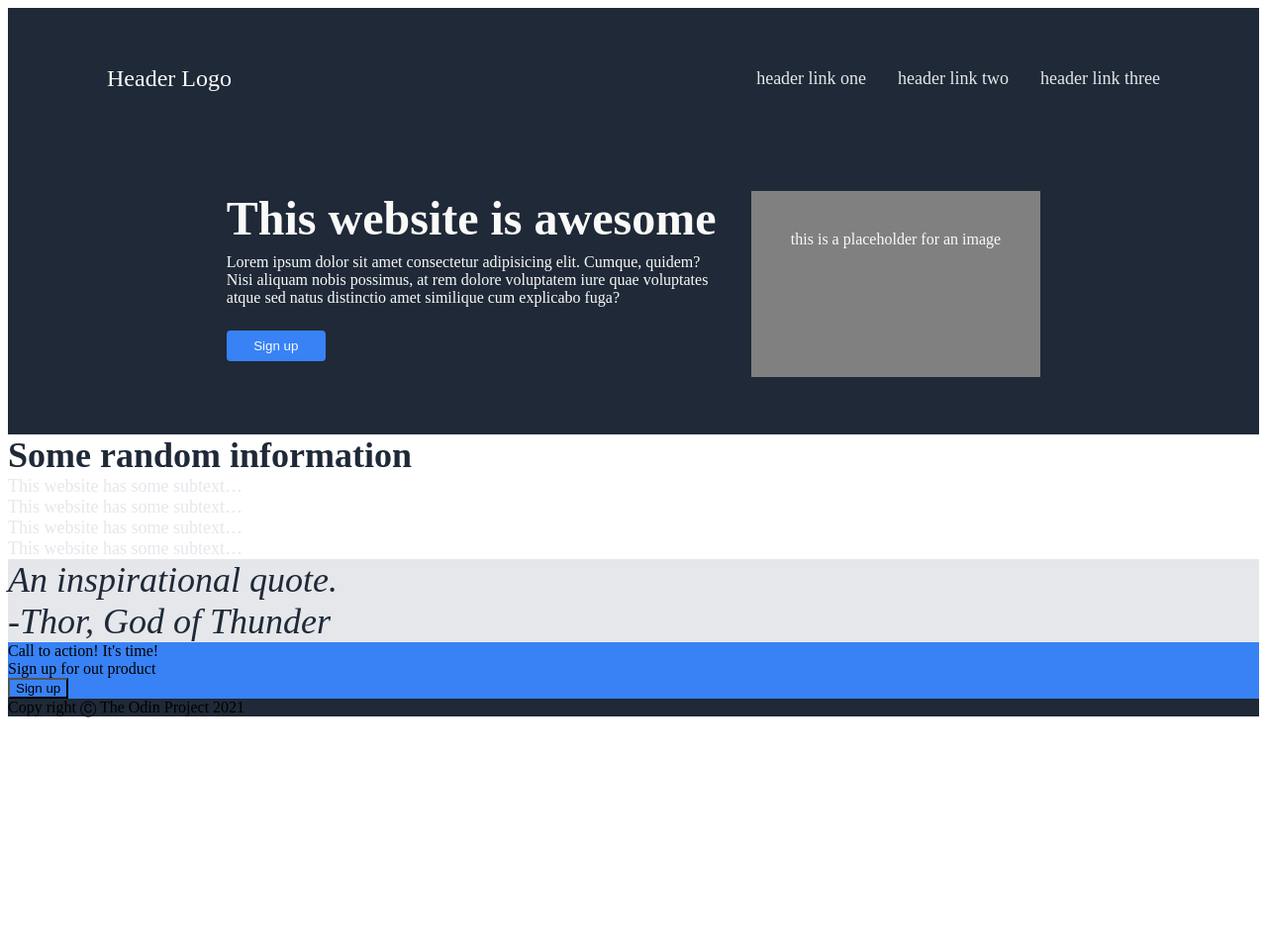
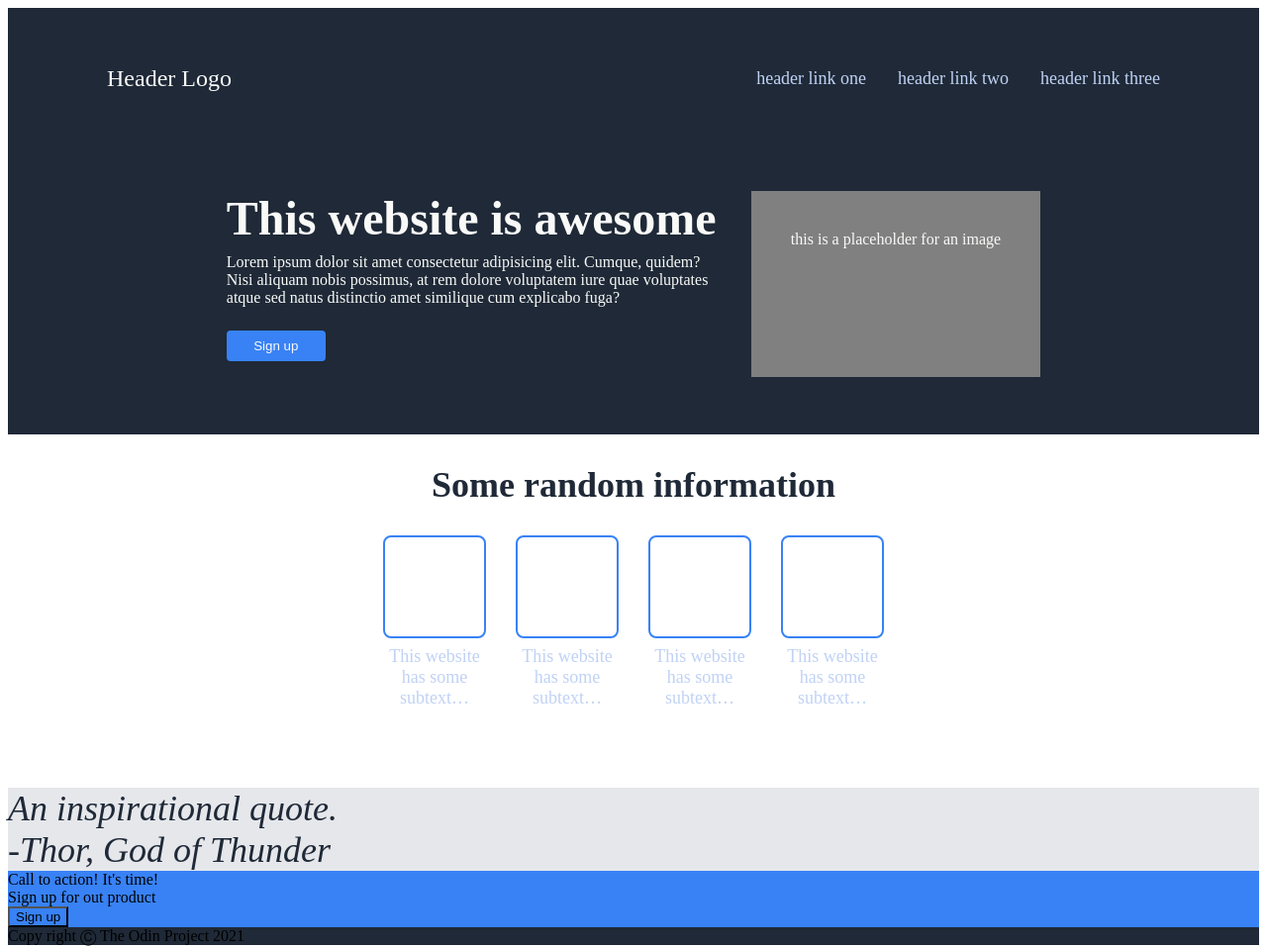
Before and after one commit to ericz8822-cmyk/top-landing-page, a plain HTML site: page index.html in a window 1280 px wide. Shown: the whole page at 99% size. Before the commit the page ends 800 px from the top, so only its background shows below. Drawn offline with Linux system fonts and the light colour scheme.

Commit message:
Add CSS flexbox attributes to content

```diff
--- a/styles.css
+++ b/styles.css
@@ -22,7 +22,7 @@
 
 .link, .content_text {
     font-size: 18px;
-    color: #e5e7eb
+    color: #c0d2f5
 }
 
 button, .signup {
@@ -97,3 +97,36 @@ button, .signup {
     text-align: center;
     justify-content: center;
 }
+
+.content {
+    display: flex;
+    flex-direction: column;
+    align-items: center;
+    padding: 0px 50px;
+}
+.content_title {
+    padding: 30px;
+}
+.container {
+    display: flex;
+    flex-wrap: wrap;
+    padding: 0px 70px;
+    gap: 30px;
+    padding-bottom: 80px;
+}
+.pair {
+    display: flex;
+    flex-direction: column;
+    gap: 8px;
+    align-items: center;
+}
+.content_image_placeholder {
+    width: 100px;
+    height: 100px;
+    border: #3882f6 solid 2px;
+    border-radius: 8px;
+}
+.content_text {
+    width: 100px;
+    text-align: center;
+}
```
